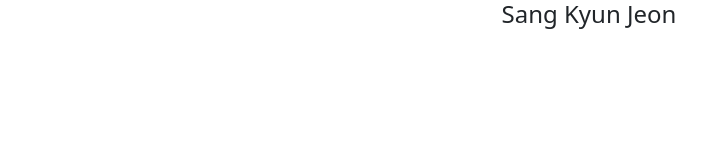
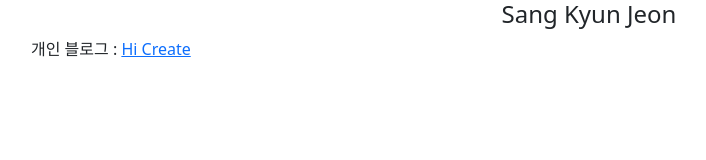
Before and after one commit to jsk0910/sangkyunjeon.github.io, a plain HTML site: page index.html in a window 1280 px wide. Shown: the whole page, without its empty margins (51-757 px from the left). Drawn offline with nearby package versions, Linux system fonts and the light colour scheme.

Commit message:
Update index.html

```diff
--- a/index.html
+++ b/index.html
@@ -12,6 +12,9 @@
       <div class="container" id="header">
         <h4 class="text-center"> Sang Kyun Jeon </h1>
       </div>
+      <div class="container" id="body">
+        <p> 개인 블로그 : <a href="https://www.hiittech.tistory.com">Hi Create</a></p>
+      </div>
     </div>
   </body>
 </html>
```
